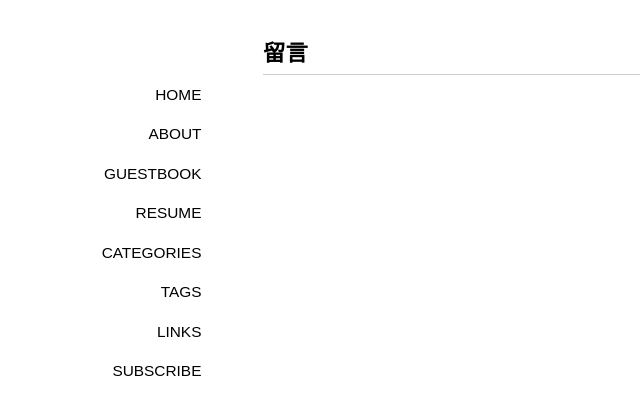
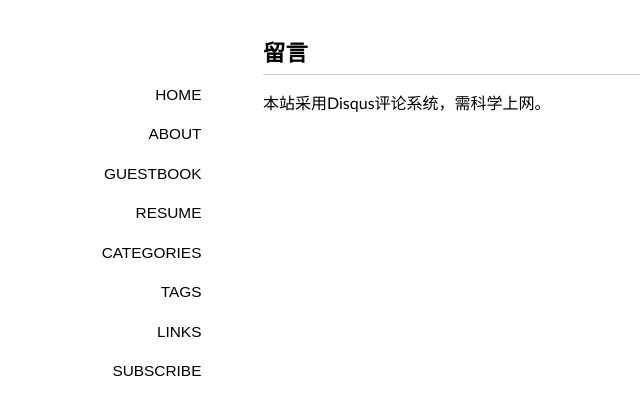
Before and after one commit to livc/livc.github.io, a Jekyll site: the page built from guestbook/index.md, in a window 1280 px wide. Shown: the top 415 px of the page, without its empty margins (77-717 px from the left). Built offline with Jekyll 4.4.1, drawn with Linux system fonts in a browser that asks for light colours; nearby versions of some CDN libraries; some web fonts are replaced; comment, search, counter and statistics services are not loaded.

Commit message:
update guestbook

```diff
--- a/guestbook/index.md
+++ b/guestbook/index.md
@@ -3,3 +3,4 @@ layout: page
 title: 留言
 comments: yes
 ---
+本站采用Disqus评论系统，需科学上网。
```
